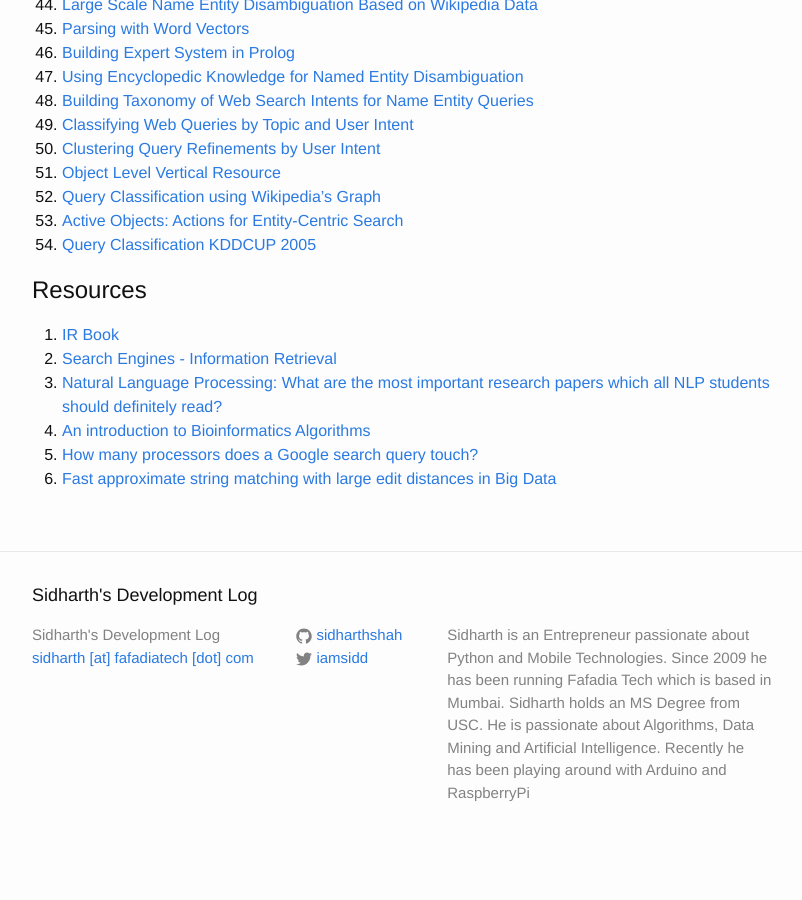
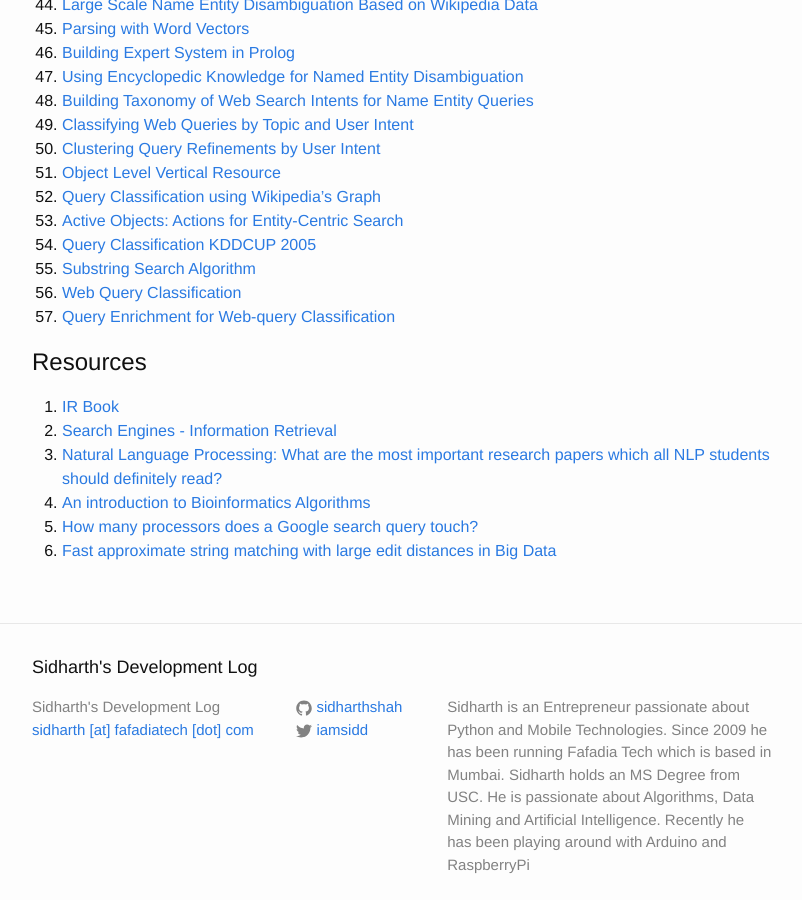
Before and after one commit to sidharthshah/sidharthshah.github.com, a Jekyll site: the page built from information-retrieval.md, in a window 1280 px wide and 900 px high, scrolled down 2058 px. Shown: the whole window, without its empty margins (238-1040 px from the left). Built offline with Jekyll 4.4.1, drawn with Linux system fonts in a browser that asks for light colours; before the commit the page ends 2922 px from its top, so only the background shows below that.

Commit message:
added links for web query classification

```diff
--- a/information-retrieval.md
+++ b/information-retrieval.md
@@ -94,7 +94,9 @@ Talks & Papers
 52. [Query Classification using Wikipedia's Graph](http://ojs.academypublisher.com/index.php/jetwi/article/viewFile/jetwi0403207220/5228)
 53. [Active Objects: Actions for Entity-Centric Search](http://www.anithakannan.com/yahoo_site_admin/assets/docs/activeObjectswww2012.8154516.pdf)
 54. [Query Classification KDDCUP 2005](http://www.sigkdd.org/sites/default/files/issues/7-2-2005-12/KDDCUP2005Report_Shen.pdf)
-
+55. [Substring Search Algorithm](http://volnitsky.com/project/str_search/index.html)
+56. [Web Query Classification](https://en.wikipedia.org/wiki/Web_query_classification)
+57. [Query Enrichment for Web-query Classification](http://www.pancube.com/Paper/Query%20Enrichment%20for%20Web-query%20Classification.Shen.HKUST.TOIS.2006.Paper.pdf)
 
 Resources
 =========
```
